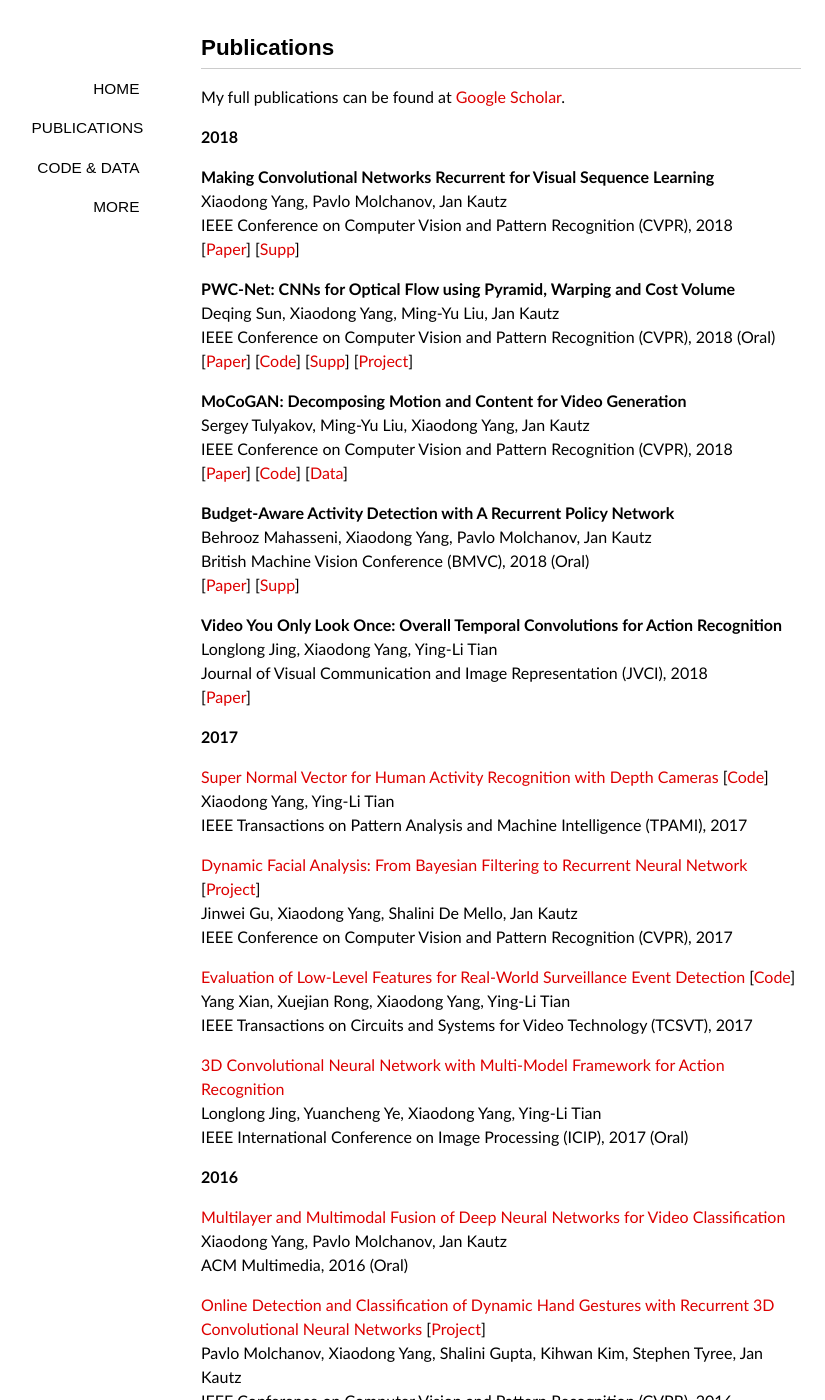
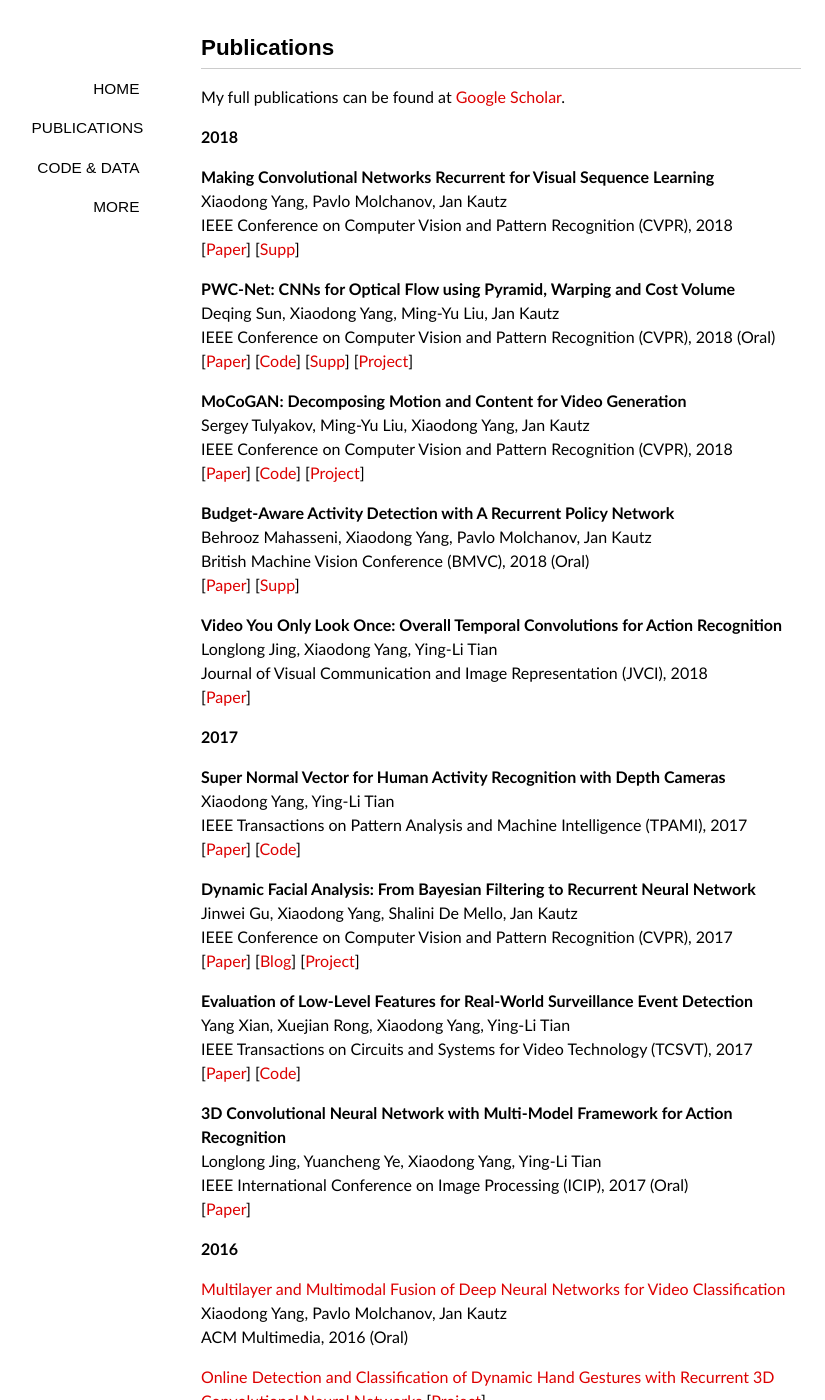
Before and after one commit to xiaodongyang/xiaodongyang.github.io, a Jekyll site: the page built from publications/index.md, in a window 1280 px wide and 1400 px high. Shown: the whole window, without its empty margins (139-964 px from the left). Built offline with Jekyll 4.4.1, drawn with Linux system fonts in a browser that asks for light colours; some web fonts are replaced.

Commit message:
Update index.md

```diff
--- a/publications/index.md
+++ b/publications/index.md
@@ -22,7 +22,7 @@ IEEE Conference on Computer Vision and Pattern Recognition (CVPR), 2018 (Oral)
 **MoCoGAN: Decomposing Motion and Content for Video Generation**
 Sergey Tulyakov, Ming-Yu Liu, Xiaodong Yang, Jan Kautz
 IEEE Conference on Computer Vision and Pattern Recognition (CVPR), 2018
-[[Paper](/publications/papers/mocogan-cvpr18.pdf)] [[Code](https://github.com/sergeytulyakov/mocogan)] [[Data](https://github.com/sergeytulyakov/mocogan)]
+[[Paper](/publications/papers/mocogan-cvpr18.pdf)] [[Code](https://github.com/sergeytulyakov/mocogan)] [[Project](https://github.com/sergeytulyakov/mocogan)]
 
 **Budget-Aware Activity Detection with A Recurrent Policy Network**
 Behrooz Mahasseni, Xiaodong Yang, Pavlo Molchanov, Jan Kautz
@@ -36,21 +36,25 @@ Journal of Visual Communication and Image Representation (JVCI), 2018
 
 **2017**
 
-[Super Normal Vector for Human Activity Recognition with Depth Cameras](/publications/papers/tpami17.pdf) [[Code](https://github.com/xiaodongyang/SNV)]
+**Super Normal Vector for Human Activity Recognition with Depth Cameras**
 Xiaodong Yang, Ying-Li Tian
 IEEE Transactions on Pattern Analysis and Machine Intelligence (TPAMI), 2017
+[[Paper](/publications/papers/tpami17.pdf)] [[Code](https://github.com/xiaodongyang/SNV)]
 
-[Dynamic Facial Analysis: From Bayesian Filtering to Recurrent Neural Network](/publications/papers/cvpr17.pdf) [[Project](http://research.nvidia.com/publication/dynamic-facial-analysis-bayesian-filtering-recurrent-neural-networks)]
+**Dynamic Facial Analysis: From Bayesian Filtering to Recurrent Neural Network**
 Jinwei Gu, Xiaodong Yang, Shalini De Mello, Jan Kautz
 IEEE Conference on Computer Vision and Pattern Recognition (CVPR), 2017
+[[Paper](/publications/papers/cvpr17.pdf)] [[Blog](https://devblogs.nvidia.com/ai-co-pilot-rnn-dynamic-facial-analysis/)] [[Project](http://research.nvidia.com/publication/dynamic-facial-analysis-bayesian-filtering-recurrent-neural-networks)]
 
-[Evaluation of Low-Level Features for Real-World Surveillance Event Detection](/publications/papers/tcsvt17.pdf) [[Code](https://github.com/xiaodongyang/ActionHOG)]
+**Evaluation of Low-Level Features for Real-World Surveillance Event Detection**
 Yang Xian, Xuejian Rong, Xiaodong Yang, Ying-Li Tian
 IEEE Transactions on Circuits and Systems for Video Technology (TCSVT), 2017
+[[Paper](/publications/papers/tcsvt17.pdf)] [[Code](https://github.com/xiaodongyang/ActionHOG)]
 
-[3D Convolutional Neural Network with Multi-Model Framework for Action Recognition](/publications/papers/icip17.pdf)
+**3D Convolutional Neural Network with Multi-Model Framework for Action Recognition**
 Longlong Jing, Yuancheng Ye, Xiaodong Yang, Ying-Li Tian
 IEEE International Conference on Image Processing (ICIP), 2017 (Oral)
+[[Paper](/publications/papers/icip17.pdf)]
 
 **2016**
 
```
